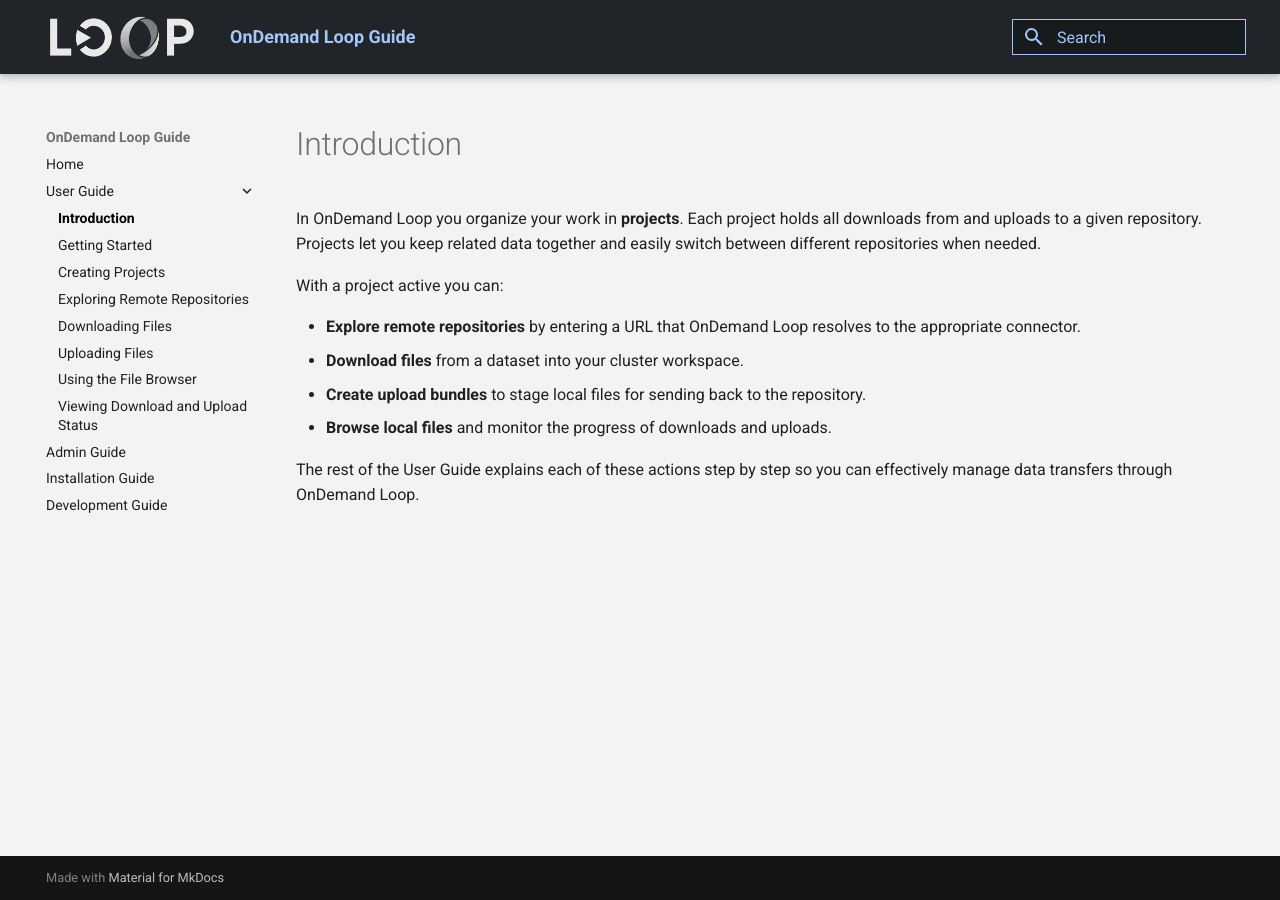
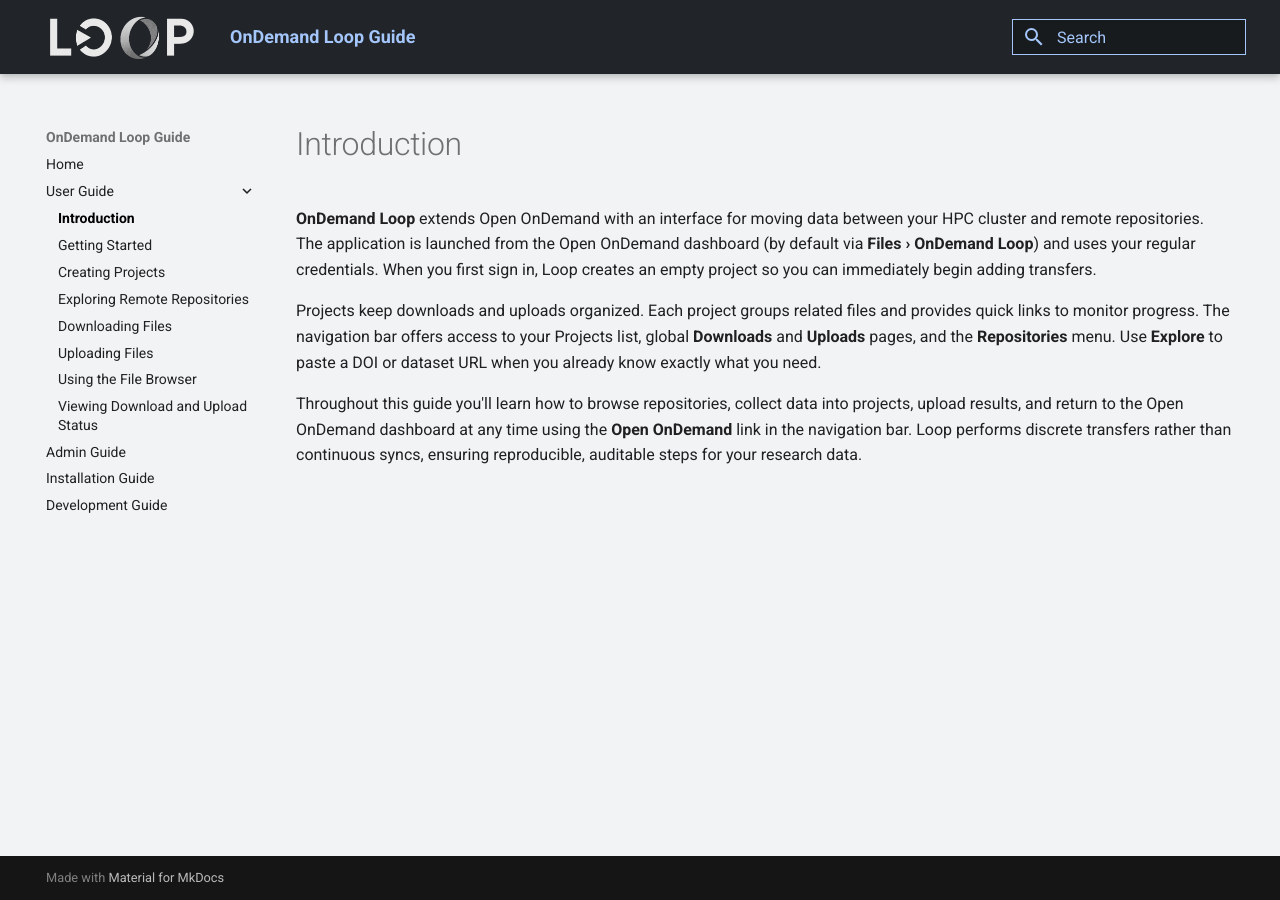
Before and after one commit to theam/aday-ondemand-loop, an MkDocs documentation site: the page built from docs/guide/content/introduction.md, in a window 1280 px wide. Built offline with MkDocs 1.6.1 and Material for MkDocs 9.7.7, drawn with Linux system fonts in a browser that asks for light colours.

Commit message:
docs: revise introduction with getting started overview

```diff
--- a/docs/guide/content/introduction.md
+++ b/docs/guide/content/introduction.md
@@ -1,12 +1,7 @@
 # Introduction
 
-In OnDemand Loop you organize your work in **projects**. Each project holds all downloads from and uploads to a given repository. Projects let you keep related data together and easily switch between different repositories when needed.
+**OnDemand Loop** extends Open OnDemand with an interface for moving data between your HPC cluster and remote repositories. The application is launched from the Open OnDemand dashboard (by default via **Files › OnDemand Loop**) and uses your regular credentials. When you first sign in, Loop creates an empty project so you can immediately begin adding transfers.
 
-With a project active you can:
+Projects keep downloads and uploads organized. Each project groups related files and provides quick links to monitor progress. The navigation bar offers access to your Projects list, global **Downloads** and **Uploads** pages, and the **Repositories** menu. Use **Explore** to paste a DOI or dataset URL when you already know exactly what you need.
 
-- **Explore remote repositories** by entering a URL that OnDemand Loop resolves to the appropriate connector.
-- **Download files** from a dataset into your cluster workspace.
-- **Create upload bundles** to stage local files for sending back to the repository.
-- **Browse local files** and monitor the progress of downloads and uploads.
-
-The rest of the User Guide explains each of these actions step by step so you can effectively manage data transfers through OnDemand Loop.
+Throughout this guide you'll learn how to browse repositories, collect data into projects, upload results, and return to the Open OnDemand dashboard at any time using the **Open OnDemand** link in the navigation bar. Loop performs discrete transfers rather than continuous syncs, ensuring reproducible, auditable steps for your research data.
```
